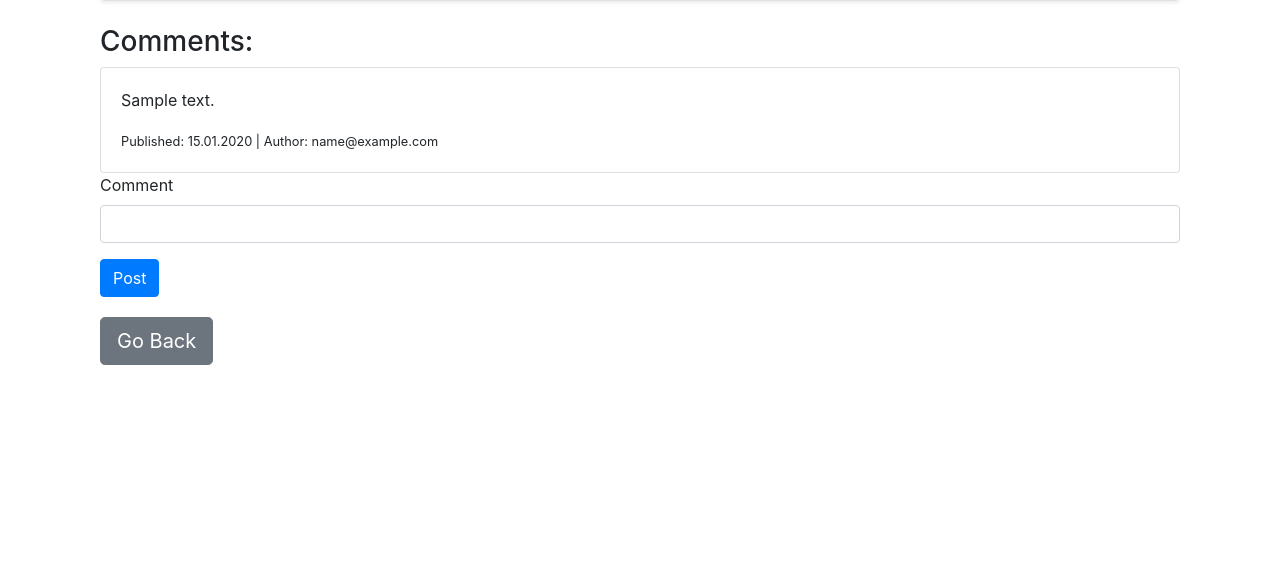
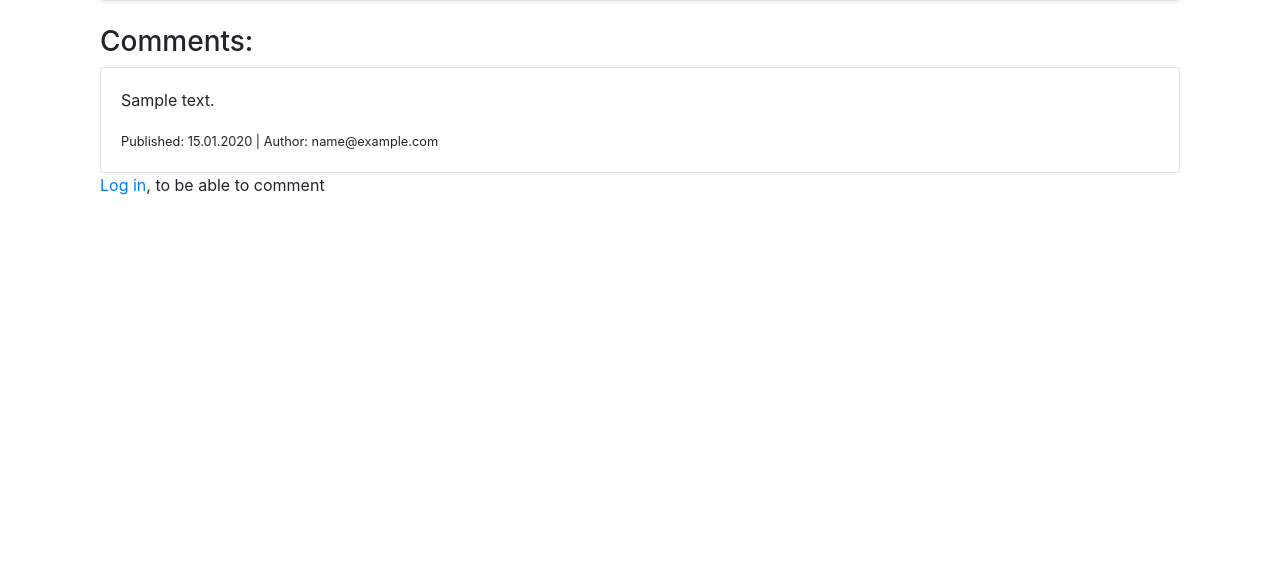
Before and after one commit to aslepaugo/stump-map, a Flask app: page /stumps/details/1 in a window 1280 px wide. Shown: the part 448-1012 px from the top of the page. Run offline with Flask 2, Linux system fonts and the light colour scheme; tables that the repository leaves empty hold one stand-in row (values such as "Sample post"); grey boxes marked "Sample" are stand-in pictures; some libraries are stand-ins or nearby versions.

Commit message:
Added check for authorized user to leave a comment

```diff
--- a/webapp/stump.py
+++ b/webapp/stump.py
@@ -6,7 +6,7 @@ from wtforms.validators import DataRequired
 from webapp.models import Comment
 from webapp import db
 from flask import flash, redirect, request
-from flask_login import current_user
+from flask_login import current_user, login_required
 
 stump_details = Blueprint('stump', __name__)
 
@@ -26,6 +26,7 @@ def stump_detail(id):
 
 
 @stump_details.route('/stump/comment', methods=['POST'])
+@login_required
 def add_comment():
     form = CommentForm()
     if form.validate_on_submit():
--- a/webapp/templates/stump.html
+++ b/webapp/templates/stump.html
@@ -29,7 +29,7 @@
     </div>
     {% endfor %}
     {% endif %}
-
+    {% if current_user.is_authenticated %}
     <form action="{{ url_for('stump.add_comment') }}" method="POST">
       {{ comment_form.hidden_tag() }}
       <div class="form-group">
@@ -38,14 +38,8 @@
       </div>
       {{ comment_form.submit() }}
   </form>
-
-    <button type="button" class="btn btn-secondary btn-lg" onclick="goBack() "
-    style="margin-top: 20px;">Go Back</button>
-
-    <script>
-    function goBack() {
-    window.history.back();
-    }
-    </script>
+  {% else %}
+  <p><a href="{{ url_for('auth.login') }}">Log in</a>, to be able to comment</p>
+  {% endif %}
   </div>
 {% endblock %}
```
